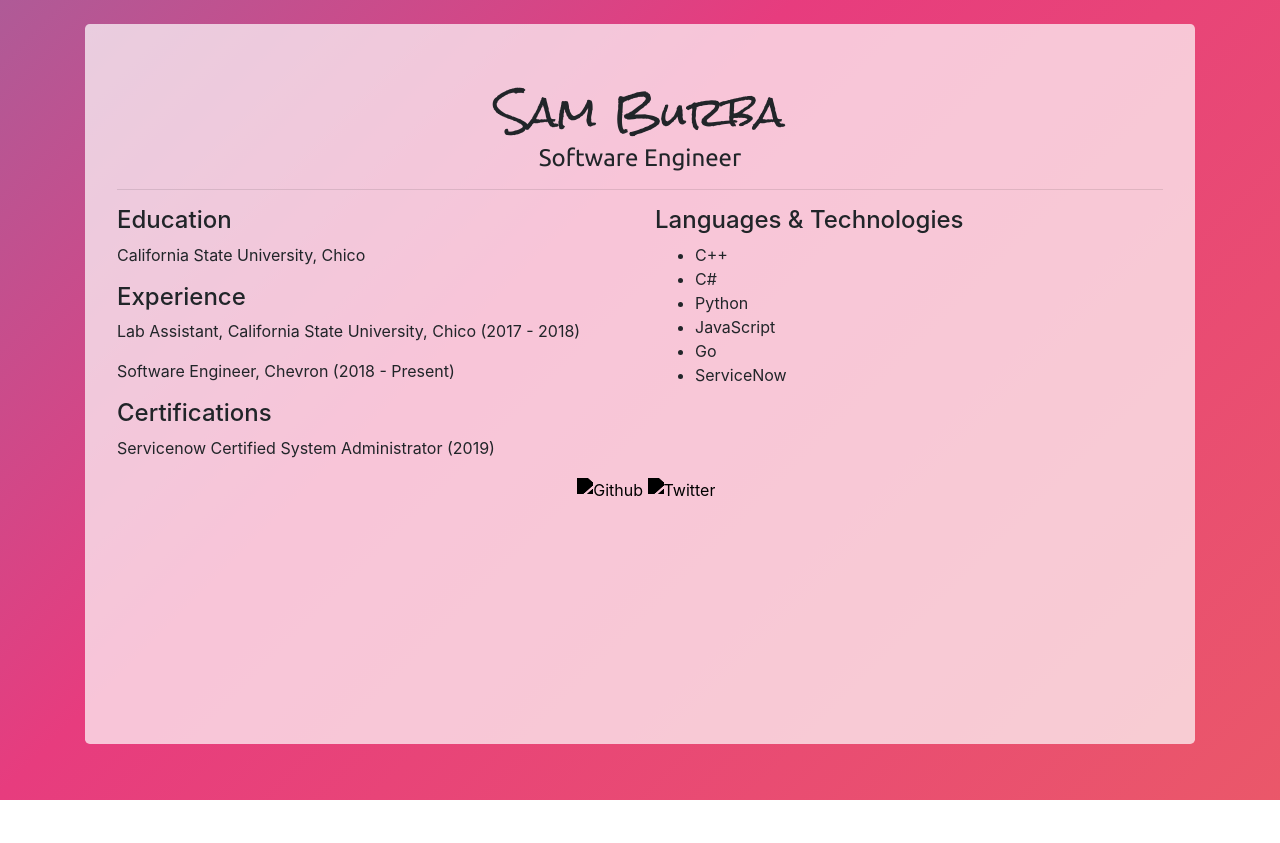
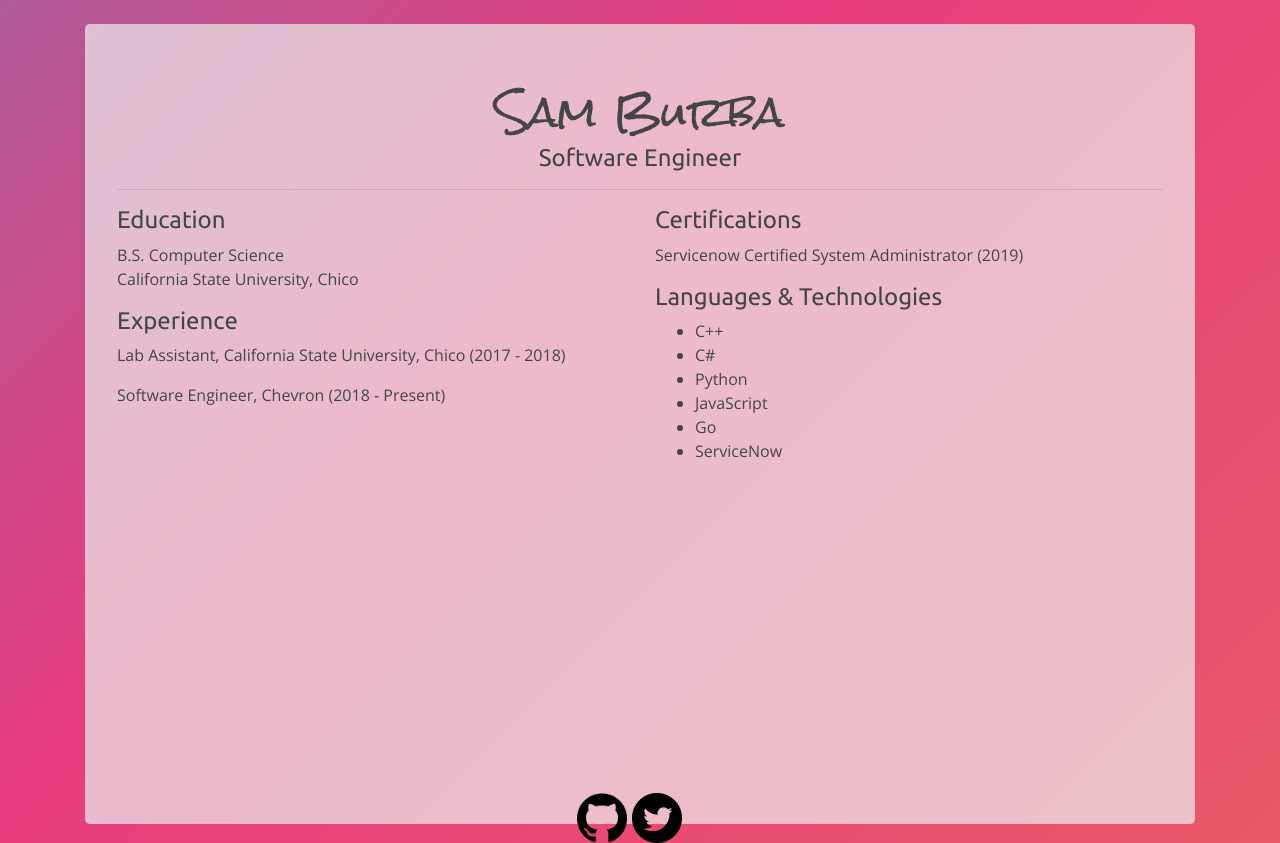
Before and after one commit to samburba/burbyte, a website: page index.html in a window 1280 px wide. Before the commit the page ends 800 px from the top, so only its background shows below. Drawn offline with nearby package versions, Linux system fonts and the light colour scheme.

Commit message:
fixed images and text

```diff
--- a/index.html
+++ b/index.html
@@ -14,68 +14,11 @@
         integrity="sha384-Gn5384xqQ1aoWXA+058RXPxPg6fy4IWvTNh0E263XmFcJlSAwiGgFAW/dAiS6JXm" crossorigin="anonymous">
     <!-- Fonts -->
     <link href="https://fonts.googleapis.com/css?family=Open+Sans|Ubuntu|Rock+Salt&display=swap" rel="stylesheet">
+    <!-- Site CSS -->
+    <link href="/public/css/site.css" rel="stylesheet">
 </head>
 
 <body>
-    <style>
-        .title {
-            font-family: 'Rock Salt', cursive;
-            text-align: center;
-        }
-
-        .subtitle {
-            font-family: 'Ubuntu', sans-serif;
-            text-align: center;
-        }
-
-        .project-button {
-            font-family: 'Open Sans', sans-serif;
-            text-align: center;
-        }
-
-        .open-sans-font {
-            font-family: 'Open Sans', sans-serif;
-        }
-
-        .background {
-            background: rgba(255, 255, 255, 0.7);
-        }
-
-        .jumbotron {
-            height: 90vh;
-        }
-
-        .image-footer {
-            width: 50px;
-            height: auto;
-            object-fit: scale-down;
-            -webkit-filter: brightness(0%); /* Safari 6.0 - 9.0 */
-            filter: brightness(0%);
-        }
-        /*https://codepen.io/P1N2O/pen/pyBNzX*/
-        body {
-            margin: 0;
-            width: 100%;
-            height: 100vh;
-            background: linear-gradient(-45deg, #ee7752, #e73c7e, #23a6d5, #23d5ab);
-            background-size: 400% 400%;
-            animation: gradientBG 15s ease infinite;
-        }
-
-        @keyframes gradientBG {
-            0% {
-                background-position: 0% 50%;
-            }
-
-            50% {
-                background-position: 100% 50%;
-            }
-
-            100% {
-                background-position: 0% 50%;
-            }
-        }
-    </style>
     <div class="container">
         <div class="header clearfix">&nbsp;</div>
         <div class="jumbotron background">
@@ -84,42 +27,33 @@
             <hr />
             <div class="row">
                 <div class="col-lg-6">
-                    <h4>Education</h4>
-                    <p>California State University, Chico</p>
-                    <h4>Experience</h4>
-                    <p>Lab Assistant, California State University, Chico (2017 - 2018)</p>
-                    <p>Software Engineer, Chevron (2018 - Present)</p>
-                    <h4>Certifications</h4>
-                    <p>Servicenow Certified System Administrator (2019)</p>
+                    <h4 class="list-title">Education</h4>
+                    <p class="list">B.S. Computer Science <br>California State University, Chico</p>
+                    <h4 class="list-title">Experience</h4>
+                    <p class="list">Lab Assistant, California State University, Chico (2017 - 2018)</p>
+                    <p class="list">Software Engineer, Chevron (2018 - Present)</p>
                 </div>
                 <div class="col-lg-6">
-                    <h4>Languages & Technologies</h4>
+                    <h4 class="list-title">Certifications</h4>
+                    <p class="list">Servicenow Certified System Administrator (2019)</p>
+                    <h4 class="list-title">Languages & Technologies</h4>
                     <ul>
-                        <li>C++</li>
-                        <li>C#</li>
-                        <li>Python</li>
-                        <li>JavaScript</li>
-                        <li>Go</li>
-                        <li>ServiceNow</li>
+                        <li class="list">C++</li>
+                        <li class="list">C#</li>
+                        <li class="list">Python</li>
+                        <li class="list">JavaScript</li>
+                        <li class="list">Go</li>
+                        <li class="list">ServiceNow</li>
                     </ul>
                 </div>
-
             </div>
-            <!--
-            <div class="row">
-                <div class="col text-center">
-                    <a class="btn btn-lg btn-outline-dark project-button" href="https://github.com/samburba"
-                        role="button">Github</a>
-                </div>
+            <!--footer-->
+            <div style="padding-top:30%; padding-left: 44%;">
+                <a href="https://github.com/samburba"><img class="image-footer"
+                        src="/public/images/GitHub-Mark-120px-plus.png" alt="Github" /></a>
+                <a href="https://twitter.com/BurbaSam"><img class="image-footer"
+                        src="/public/images/Twitter_Social_Icon_Circle_White.png" alt="Twitter" /></a>
             </div>
-        -->
-            <!--footer-->
-            <div style="padding-left: 44%;">
-                    <a href="https://github.com/samburba"><img class="image-footer"
-                            src="/static/images/GitHub-Mark-120px-plus.png" alt="Github" /></a>
-                    <a href="https://twitter.com/BurbaSam"><img class="image-footer"
-                            src="/static/images/Twitter_Social_Icon_Circle_White.png" alt="Twitter" /></a>
-                </div>
         </div>
     </div>
     <!-- /container -->
--- a/index.js
+++ b/index.js
@@ -4,7 +4,7 @@
       app = express();
 
      // app.use(express.static('public'));
-      app.use('/static', express.static(path.join(__dirname, 'public')))
+      app.use('/public', express.static(path.join(__dirname, 'public')))
 
 // Listen on port 5000
 app.listen(port, () => {
--- a/package.json
+++ b/package.json
@@ -11,6 +11,6 @@
     "license": "ISC",
     "dependencies": {
         "express": "^4.17.1",
-    "nodemon":"^1.19.1"
+        "nodemon": "^1.19.1"
     }
 }
--- /dev/null
+++ b/public/css/site.css
@@ -0,0 +1,57 @@
+        .title {
+            font-family: 'Rock Salt', cursive;
+            text-align: center;
+            color: #454545;
+        }
+
+        .subtitle {
+            font-family: 'Ubuntu', sans-serif;
+            text-align: center;
+            color: #454545;
+        }
+
+        .list-title {
+            font-family: 'Ubuntu', sans-serif;
+            color: #454545;
+        }
+
+        .list {
+            font-family: 'Open Sans', sans-serif;
+            color: #454545;
+        }
+
+        .jumbotron {
+            height: 100vh;
+            background: rgba(238, 238, 238, 0.7);
+        }
+
+        .image-footer {
+            width: 50px;
+            height: auto;
+            object-fit: scale-down;
+            -webkit-filter: brightness(0%); /* Safari 6.0 - 9.0 */
+            filter: brightness(0%);
+        }
+        /*https://codepen.io/P1N2O/pen/pyBNzX*/
+        body {
+            margin: 0;
+            width: 100%;
+            height: 100vh;
+            background: linear-gradient(-45deg, #ee7752, #e73c7e, #23a6d5, #23d5ab);
+            background-size: 400% 400%;
+            animation: gradientBG 15s ease infinite;
+        }
+
+        @keyframes gradientBG {
+            0% {
+                background-position: 0% 50%;
+            }
+
+            50% {
+                background-position: 100% 50%;
+            }
+
+            100% {
+                background-position: 0% 50%;
+            }
+        }
```
Also changed, not shown: now.json (+22 -1 lines), public/images/GitHub-Mark-120px-plus.png (added), public/images/Twitter_Social_Icon_Circle_White.png (added). Lines whose indentation alone changed are shown as unchanged.
